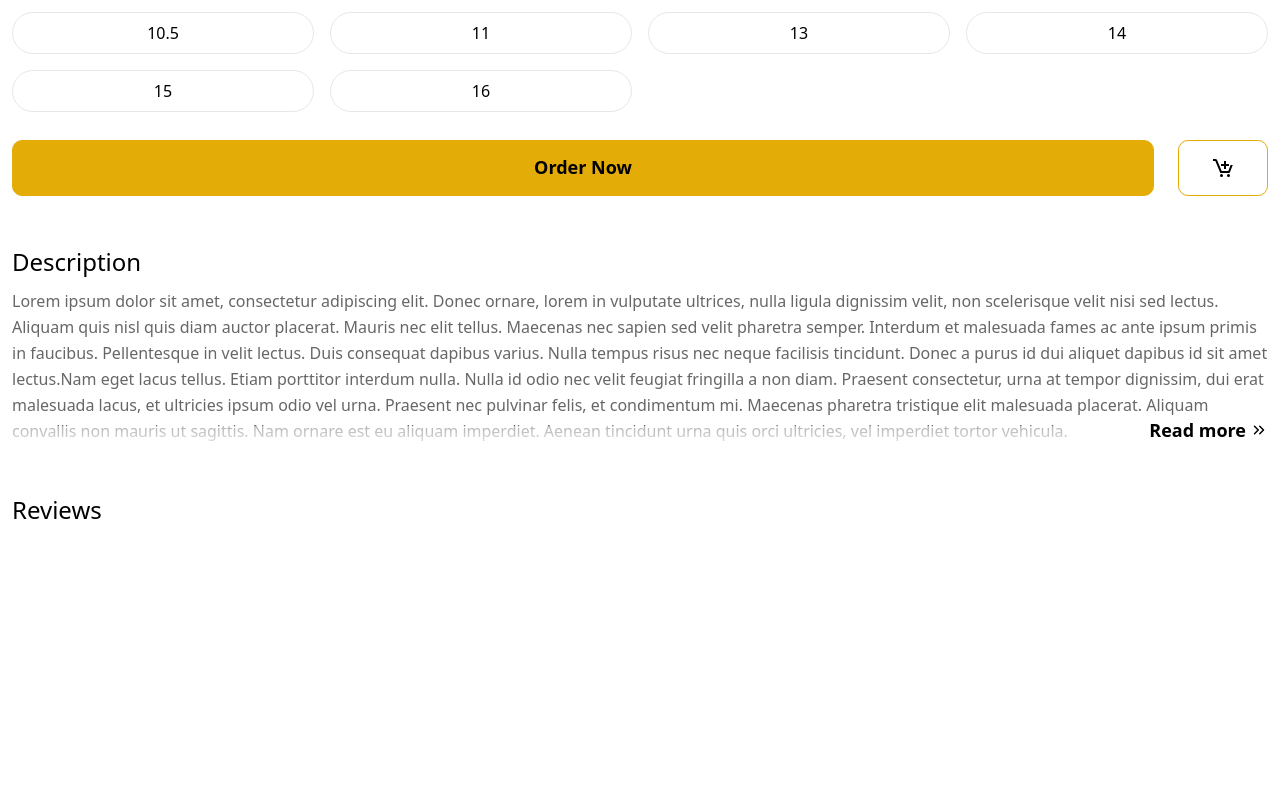
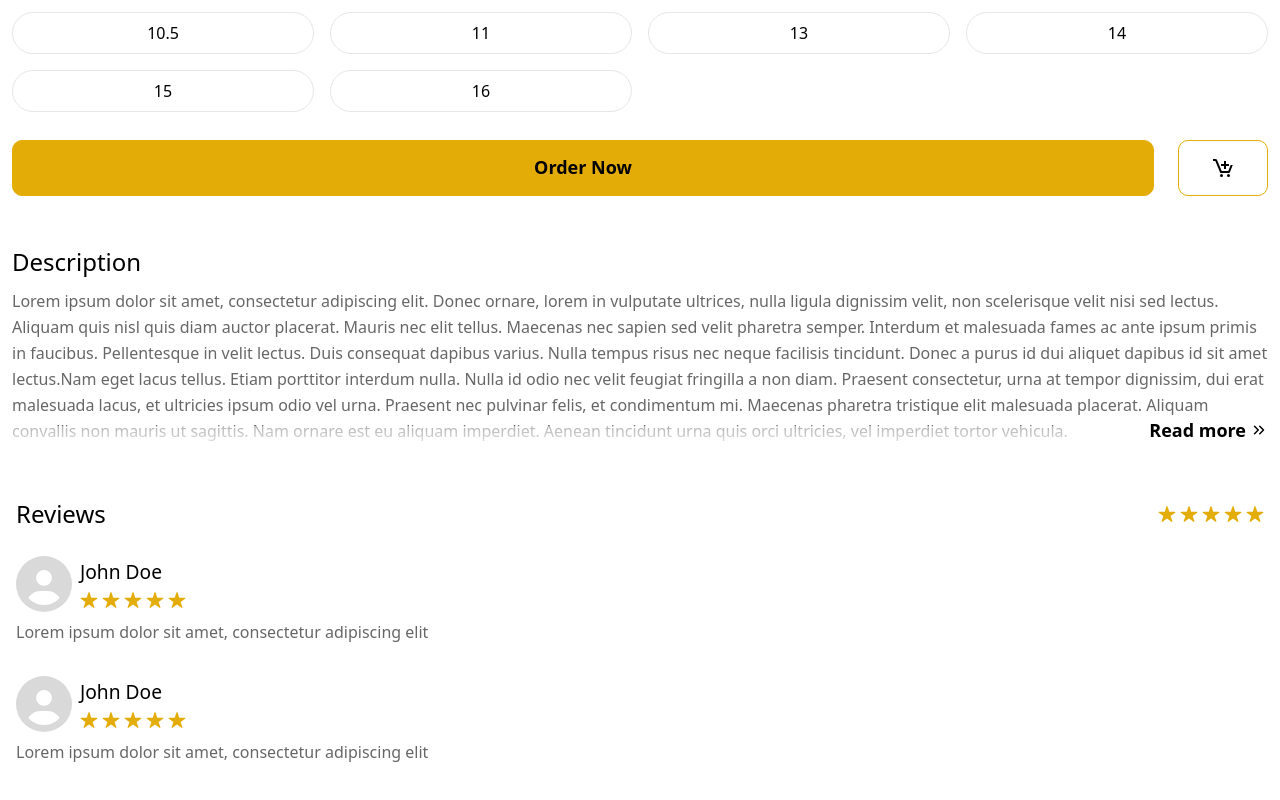
Before and after one commit to jephthahdominic/shoe-maker-template, a React (Vite) app: page /1 in a window 1280 px wide. Shown: the part 1458-2258 px from the top of the page. Before the commit the page ends 2018 px from the top, so only its background shows below. Built offline with nearby package versions, Linux system fonts and the light colour scheme; a web font is replaced by a local one.

Commit message:
worked on the star rating functionality

```diff
--- a/src/components/Reviews.jsx
+++ b/src/components/Reviews.jsx
@@ -1,13 +1,46 @@
-import React from 'react'
-import Ratings from './Ratings'
+import {React, } from 'react'
+import {useParams} from 'react-router-dom'
+import shoes from '../data/data';
+import StarRating from './StarRating';
+import { BiUserCircle } from 'react-icons/bi';
+import { FaUser } from 'react-icons/fa';
+import { FaCircleUser } from 'react-icons/fa6';
 
 export default function Reviews() {
+  const {id} = useParams();
+  const reviews = shoes[id-1].reviews;
+
+  function calculateAvgRating(){
+    let ratings = [];
+    reviews.forEach(review => {
+      ratings.push(review.rating)
+    });
+    let totalRatings = ratings.reduce((sum, current) => sum + current, 0);
+    const averageRating = Math.round(totalRatings/ratings.length);
+
+    return averageRating
+  }
+
   return (
-    <div className='p-3 mt-6'>
-        <header className='flex items-center justify-between'>
-          <h2 className='font-sans font-regular text-[1.5rem]'>Reviews</h2>
-          <Ratings />
-        </header>
+    <div className='p-4 mt-6 '>
+      <header className='flex items-center justify-between'>
+        <h2 className='font-sans font-regular text-[1.5rem]'>Reviews</h2>
+        <StarRating value={calculateAvgRating()}/>
+      </header>
+      <section className='w-full mt-6 flex flex-col gap-8'>
+        {reviews.map((review)=>(
+          <div className='w-full'>
+            <div className='flex gap-2 items-center'>
+              <FaCircleUser className='text-[#D9D9D9] text-[3.5rem]'/>
+              <div className='flex flex-col gap-1'>
+                <p className='text-[1.2rem]'>{review.customer}</p>
+                <StarRating value={review.rating}/>
+              </div>
+            </div>
+            <p className='mt-2 text-[1rem] leading-normal text-darkTransparent'>{review.review}</p>
+          </div>
+        ))}
+      </section>
     </div>
   )
 }
--- /dev/null
+++ b/src/components/StarRating.jsx
@@ -0,0 +1,18 @@
+import React, { useEffect } from 'react'
+import { IoStar, IoStarOutline } from 'react-icons/io5';
+
+export default function StarRating({value, maxStars = 5}) {
+
+  return (
+    <div className='flex gap-1'>
+      {Array.from({length: maxStars}, (_, i) => (
+        <span>
+          {i < value ?
+            <IoStar className='text-primary text-[1.125rem]'/> :
+            <IoStarOutline className='text-primary text-[1.125rem]'/>
+          }
+        </span>
+      ))}
+    </div>
+  )
+}
--- a/src/data/data.js
+++ b/src/data/data.js
@@ -22,7 +22,7 @@ const shoes = [
         category: "Coporate shoes",
         price: "N40,000",
         description:"Lorem ipsum dolor sit amet, consectetur adipiscing elit. Donec ornare, lorem in vulputate ultrices, nulla ligula dignissim velit, non scelerisque velit nisi sed lectus. Aliquam quis nisl quis diam auctor placerat. Mauris nec elit tellus. Maecenas nec sapien sed velit pharetra semper. Interdum et malesuada fames ac ante ipsum primis in faucibus. Pellentesque in velit lectus. Duis consequat dapibus varius. Nulla tempus risus nec neque facilisis tincidunt. Donec a purus id dui aliquet dapibus id sit amet lectus.Nam eget lacus tellus. Etiam porttitor interdum nulla. Nulla id odio nec velit feugiat fringilla a non diam. Praesent consectetur, urna at tempor dignissim, dui erat malesuada lacus, et ultricies ipsum odio vel urna. Praesent nec pulvinar felis, et condimentum mi. Maecenas pharetra tristique elit malesuada placerat. Aliquam convallis non mauris ut sagittis. Nam ornare est eu aliquam imperdiet. Aenean tincidunt urna quis orci ultricies, vel imperdiet tortor vehicula.",
-        ratings:[
+        reviews:[
             {
                 customer: "John Doe",
                 rating: 5,
@@ -55,7 +55,7 @@ const shoes = [
         category: "Coporate shoes",
         price: "N40,000",
         description:"Lorem ipsum dolor sit amet, consectetur adipiscing elit. Donec ornare, lorem in vulputate ultrices, nulla ligula dignissim velit, non scelerisque velit nisi sed lectus. Aliquam quis nisl quis diam auctor placerat. Mauris nec elit tellus. Maecenas nec sapien sed velit pharetra semper. Interdum et malesuada fames ac ante ipsum primis in faucibus. Pellentesque in velit lectus. Duis consequat dapibus varius. Nulla tempus risus nec neque facilisis tincidunt. Donec a purus id dui aliquet dapibus id sit amet lectus.Nam eget lacus tellus. Etiam porttitor interdum nulla. Nulla id odio nec velit feugiat fringilla a non diam. Praesent consectetur, urna at tempor dignissim, dui erat malesuada lacus, et ultricies ipsum odio vel urna. Praesent nec pulvinar felis, et condimentum mi. Maecenas pharetra tristique elit malesuada placerat. Aliquam convallis non mauris ut sagittis. Nam ornare est eu aliquam imperdiet. Aenean tincidunt urna quis orci ultricies, vel imperdiet tortor vehicula.",
-        ratings:[
+        reviews:[
             {
                 customer: "John Doe",
                 rating: 5,
@@ -88,7 +88,7 @@ const shoes = [
         category: "Coporate shoes",
         price: "N40,000",
         description:"Lorem ipsum dolor sit amet, consectetur adipiscing elit. Donec ornare, lorem in vulputate ultrices, nulla ligula dignissim velit, non scelerisque velit nisi sed lectus. Aliquam quis nisl quis diam auctor placerat. Mauris nec elit tellus. Maecenas nec sapien sed velit pharetra semper. Interdum et malesuada fames ac ante ipsum primis in faucibus. Pellentesque in velit lectus. Duis consequat dapibus varius. Nulla tempus risus nec neque facilisis tincidunt. Donec a purus id dui aliquet dapibus id sit amet lectus.Nam eget lacus tellus. Etiam porttitor interdum nulla. Nulla id odio nec velit feugiat fringilla a non diam. Praesent consectetur, urna at tempor dignissim, dui erat malesuada lacus, et ultricies ipsum odio vel urna. Praesent nec pulvinar felis, et condimentum mi. Maecenas pharetra tristique elit malesuada placerat. Aliquam convallis non mauris ut sagittis. Nam ornare est eu aliquam imperdiet. Aenean tincidunt urna quis orci ultricies, vel imperdiet tortor vehicula.",
-        ratings:[
+        reviews:[
             {
                 customer: "John Doe",
                 rating: 5,
@@ -96,9 +96,14 @@ const shoes = [
             },
             {
                 customer: "John Doe",
-                rating: 5,
+                rating: 4,
                 review: "Lorem ipsum dolor sit amet, consectetur adipiscing elit"
-            }
+            },
+            {
+                customer: "John Doe",
+                rating: 3,
+                review: "Lorem ipsum dolor sit amet, consectetur adipiscing elit"
+            },
         ]
     }
 ]
```
Also changed, not shown: src/components/Ratings.jsx (deleted, +0 -7 lines).
